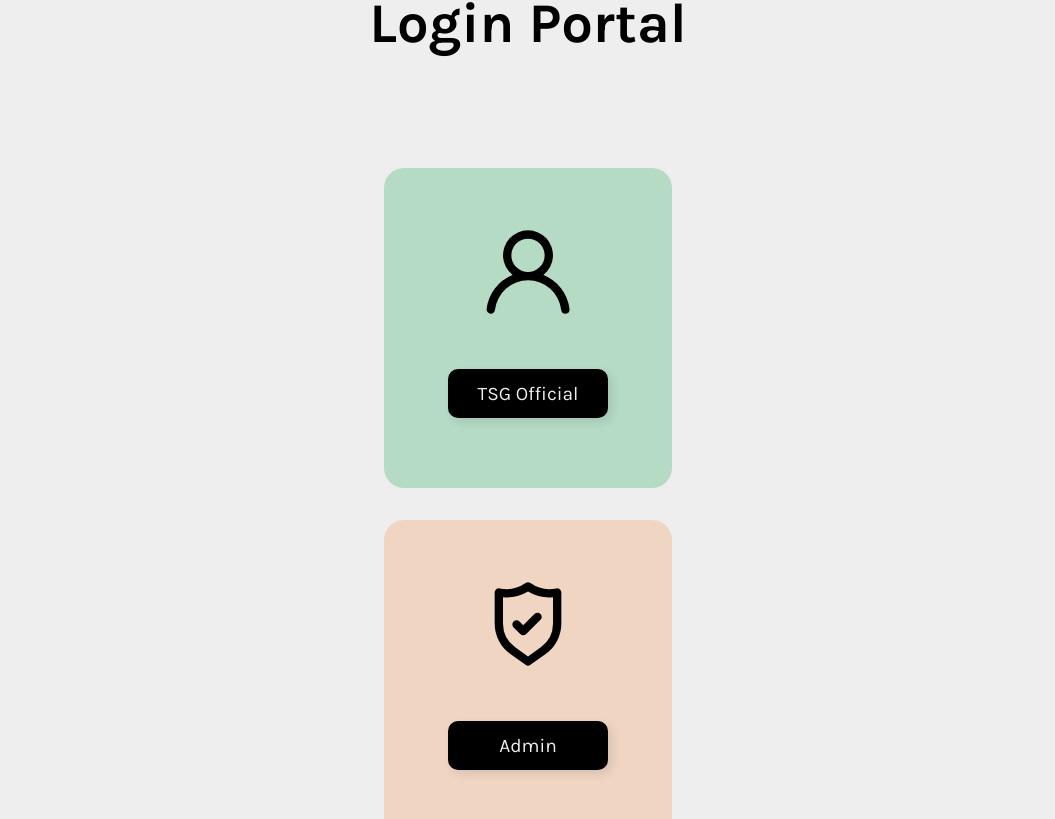
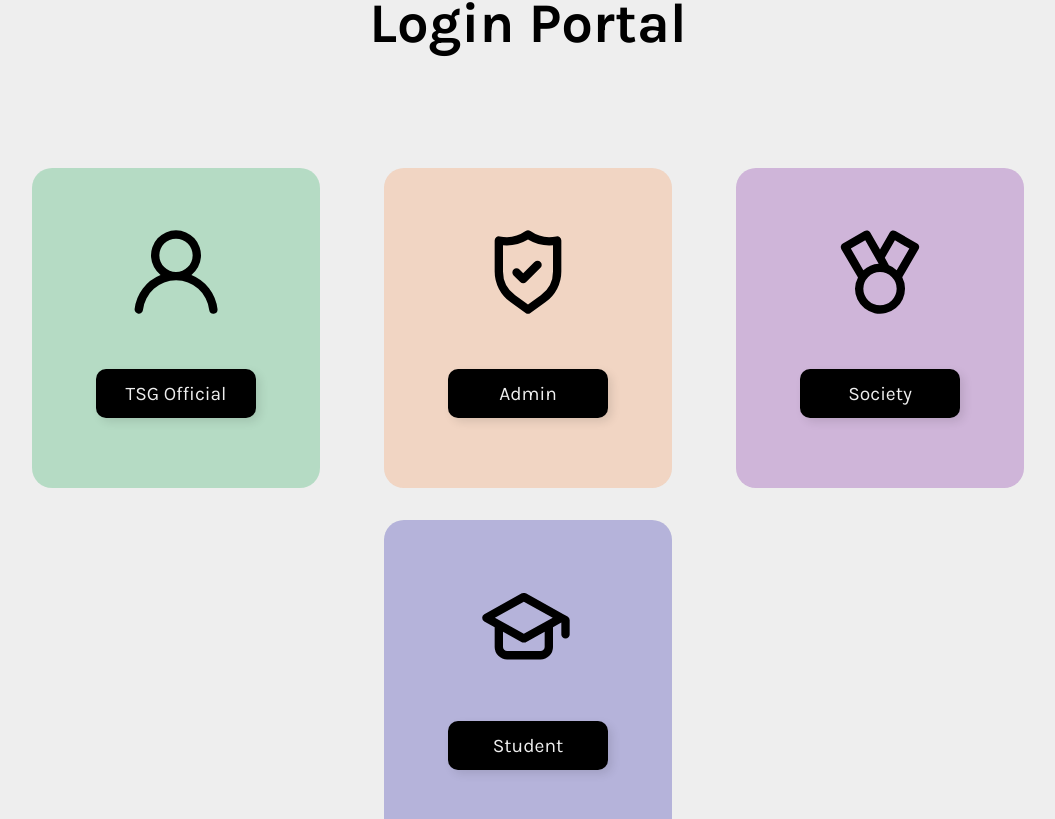
Before and after one commit to Hack-TeeEssGee/frontend, a React (Create React App) app: page / in a window 1280 px wide. Shown: the part 1961-2780 px from the top of the page, without its empty margins (112-1167 px from the left). Built offline with nearby package versions, Linux system fonts and the light colour scheme.

Commit message:
fixed responsiveness of login-cards;

```diff
--- a/src/styles/_landing.scss
+++ b/src/styles/_landing.scss
@@ -53,25 +53,19 @@
 
 .login-cards-wrapper {
   width: 100%;
-  display: flex;
-  justify-content: space-evenly;
   margin: 4rem 1rem;
-
-  @include smd {
-    flex-direction: column;
-    align-items: center;
-  }
+  text-align: center;
 
   .login-card {
     min-height: 20rem;
     width: 18rem;
-    display: flex;
+    display: inline-flex;
     flex-direction: column;
     align-items: center;
     justify-content: space-evenly;
     padding: 1.5rem 2rem;
     border-radius: 20px;
-    margin: 1rem;
+    margin: 1rem 2rem;
 
     &[color="green"] {
       background-color: rgba($primary-color, 0.5);
```
